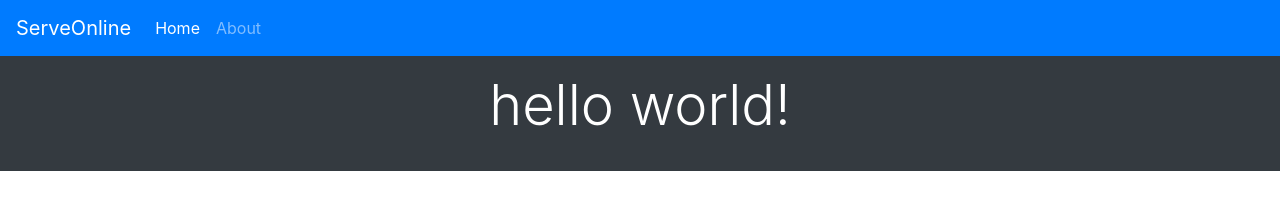
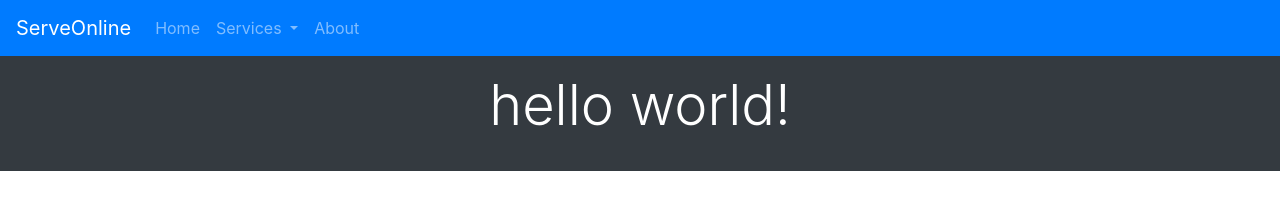
Before and after one commit to fawazahmed0/fawazahmed0.github.io, a Jekyll site: the page built from index.html, in a window 1280 px wide. Shown: the top 211 px of the page. Built offline with Jekyll 4.4.1, drawn with Linux system fonts in a browser that asks for light colours.

Commit message:
Add dropdowns
-Add dropdowns

-Remove liquid from navigation.html and use html, which is easier to use

```diff
--- a/_includes/navigation.html
+++ b/_includes/navigation.html
@@ -4,17 +4,47 @@ _includes folder is a great way to seperate code that is used in multiple places
 we can use this file by adding 'include navigation.html'  in the file , add liquid tag (refer _layout/default.html for example)
 -->
 
+
 <nav class="navbar navbar-expand-sm bg-primary navbar-dark">
-  <a class="navbar-brand" href="#">ServeOnline</a>
+  <a class="navbar-brand" href="/">ServeOnline</a>
   <ul class="navbar-nav">
 
-    {% for item in site.data.navigation %}
-      <li class="nav-item {% if page.url == item.link %}active{% endif %}" >
-      <a class="nav-link"  href="{{ item.link }}" >
-        {{ item.name }}
+
+    <li class="nav-item">
+      <a class="nav-link" href="/">
+        Home
       </a>
-      </li>
-    {% endfor %}
+    </li>
+
+
+
+
+    <li class="nav-item dropdown">
+      <a class="nav-link dropdown-toggle" href="#" id="navbarDropdownMenuLink" data-toggle="dropdown">
+        Services
+      </a>
+      <div class="dropdown-menu">
+        <a class="dropdown-item" href="/letters.html">Send Letters Online</a>
+        <a class="dropdown-item" href="#">Get Passport Photo</a>
+        <a class="dropdown-item" href="#">Get Photo Prints</a>
+        <a class="dropdown-item" href="#">File RTI (Indian Citizens)</a>
+      </div>
+    </li>
+
+    <li class="nav-item ">
+      <a class="nav-link" href="/about.html">
+        About
+      </a>
+    </li>
 
   </ul>
 </nav>
+<script>
+
+// Refer: https://stackoverflow.com/questions/15082316/how-to-set-active-class-to-nav-menu-from-twitter-bootstrap
+$(document).ready(function() {
+  $('a[href="' + this.location.pathname + '"]').parents('li,ul').addClass('active');
+});
+
+
+</script>
--- a/_layouts/default.html
+++ b/_layouts/default.html
@@ -24,6 +24,7 @@ in _config.yml, so we don't have to specify it at the top of page in front matte
 
     <!-- Bootstrap CSS -->
     <link rel="stylesheet" href="https://stackpath.bootstrapcdn.com/bootstrap/4.4.1/css/bootstrap.min.css" integrity="sha384-Vkoo8x4CGsO3+Hhxv8T/Q5PaXtkKtu6ug5TOeNV6gBiFeWPGFN9MuhOf23Q9Ifjh" crossorigin="anonymous">
+    <script src="https://code.jquery.com/jquery-3.4.1.min.js" ></script>
     <title>{{ page.title }}</title>
     <!--
     The below line generates seo tags, this is done using jekyll seo tag plugin
@@ -37,7 +38,6 @@ in _config.yml, so we don't have to specify it at the top of page in front matte
 
     <!-- Optional JavaScript -->
     <!-- jQuery first, then Popper.js, then Bootstrap JS -->
-    <script src="https://code.jquery.com/jquery-3.4.1.min.js" ></script>
     <script src="https://cdn.jsdelivr.net/npm/popper.js@1.16.0/dist/umd/popper.min.js" integrity="sha384-Q6E9RHvbIyZFJoft+2mJbHaEWldlvI9IOYy5n3zV9zzTtmI3UksdQRVvoxMfooAo" crossorigin="anonymous"></script>
     <script src="https://stackpath.bootstrapcdn.com/bootstrap/4.4.1/js/bootstrap.min.js" integrity="sha384-wfSDF2E50Y2D1uUdj0O3uMBJnjuUD4Ih7YwaYd1iqfktj0Uod8GCExl3Og8ifwB6" crossorigin="anonymous"></script>
 
--- /dev/null
+++ b/letters.html
@@ -0,0 +1,6 @@
+---
+title: Send Letters Online
+---
+<div class="container-fluid text-center p-3 bg-dark text-white">
+<p class="display-4">{{ "Have to write about letters here" | downcase }}</p>
+</div>
```
Also changed, not shown: _data/navigation.yml (deleted, +0 -8 lines), 1 other file.
